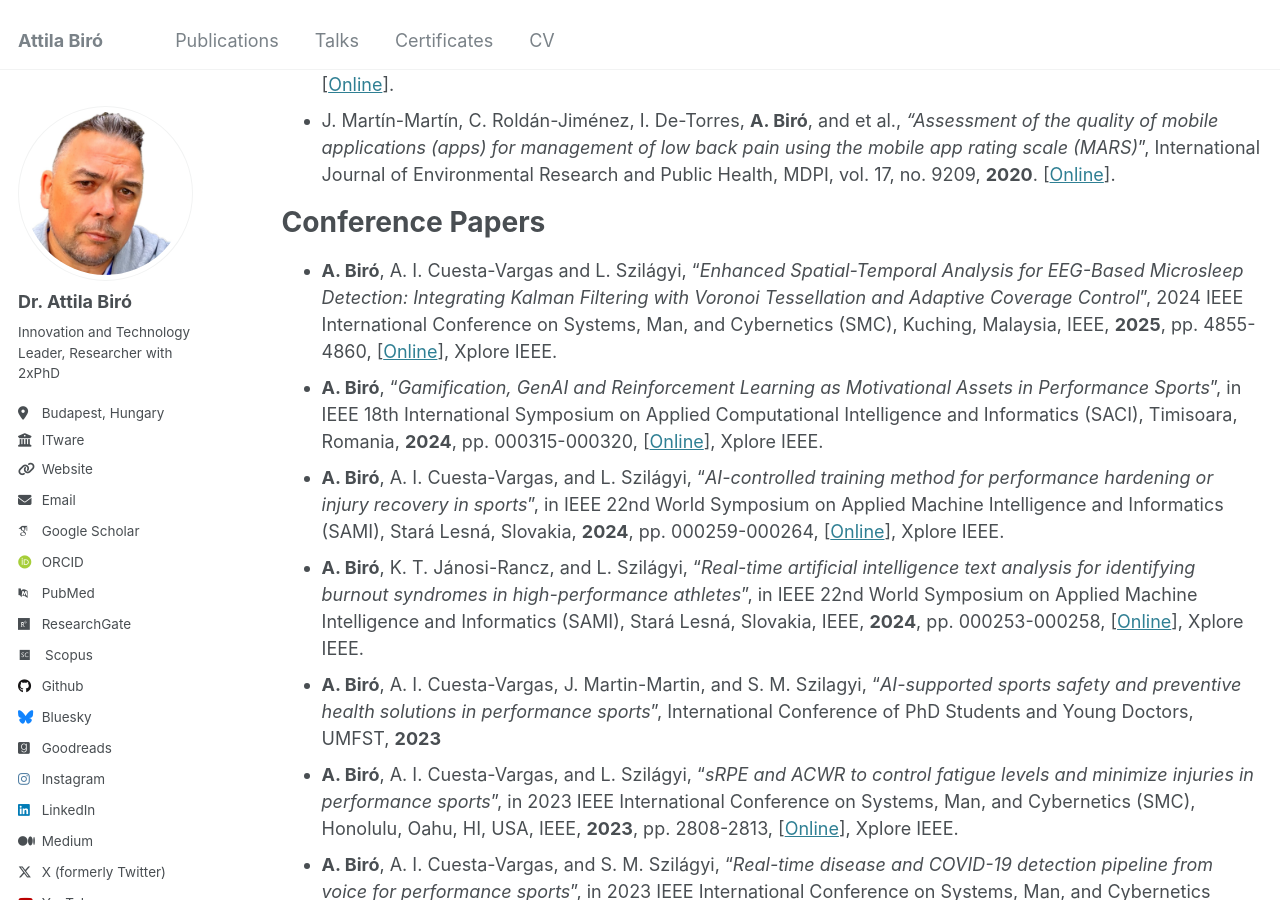
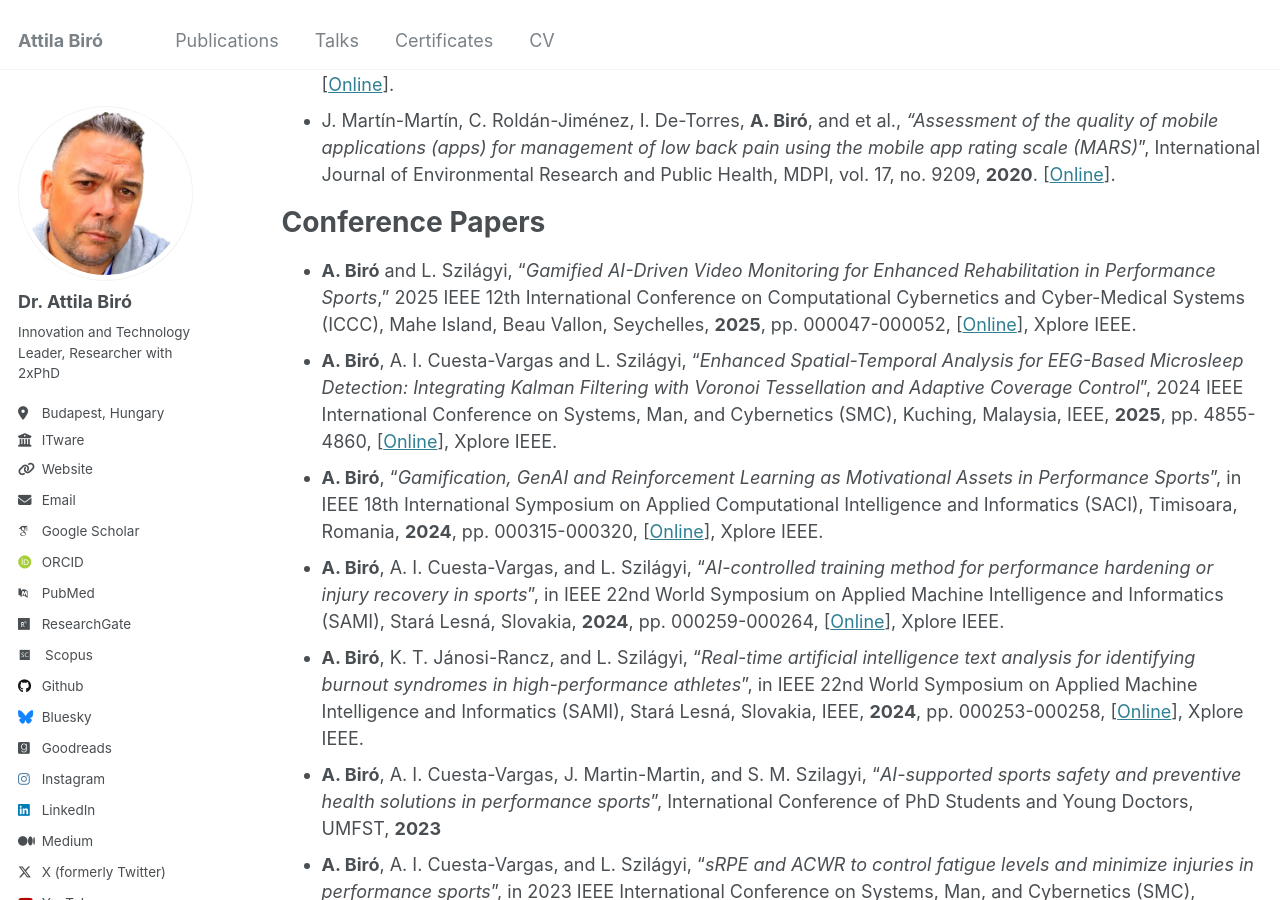
Before and after one commit to biroka/biroka.github.io, a Jekyll site: the page built from _pages/publications.md, in a window 1280 px wide and 900 px high, scrolled down 1206 px. Built offline with Jekyll 4.4.1, drawn with Linux system fonts in a browser that asks for light colours; some web fonts are replaced.

Commit message:
Update publications.md

```diff
--- a/_pages/publications.md
+++ b/_pages/publications.md
@@ -34,6 +34,7 @@ Journal Articles
 
 Conference Papers
 ======
+* **A. Biró** and L. Szilágyi, "_Gamified AI-Driven Video Monitoring for Enhanced Rehabilitation in Performance Sports_," 2025 IEEE 12th International Conference on Computational Cybernetics and Cyber-Medical Systems (ICCC), Mahe Island, Beau Vallon, Seychelles, **2025**, pp. 000047-000052, [<a target="_new" href="https://doi.org/10.1109/ICCC64928.2025.10999140">Online</a>], Xplore IEEE.
 * **A. Biró**, A. I. Cuesta-Vargas and L. Szilágyi, "_Enhanced Spatial-Temporal Analysis for EEG-Based Microsleep Detection: Integrating Kalman Filtering with Voronoi Tessellation and Adaptive Coverage Control_", 2024 IEEE International Conference on Systems, Man, and Cybernetics (SMC), Kuching, Malaysia, IEEE, **2025**, pp. 4855-4860, [<a target="_new" href="https://doi.org/10.1109/SMC54092.2024.10831505">Online</a>], Xplore IEEE.
 * **A. Biró**, "_Gamification, GenAI and Reinforcement Learning as Motivational Assets in Performance Sports_", in IEEE 18th International Symposium on Applied Computational Intelligence and Informatics (SACI), Timisoara, Romania, **2024**,  pp. 000315-000320, [<a target="_new" href="https://doi.org/10.1109/SACI60582.2024.10619802">Online</a>], Xplore IEEE.
 * **A. Biró**, A. I. Cuesta-Vargas, and L. Szilágyi, “_AI-controlled training method for performance hardening or injury recovery in sports_”, in IEEE 22nd World Symposium on Applied Machine Intelligence and Informatics (SAMI), Stará Lesná, Slovakia, **2024**, pp. 000259-000264, [<a target="_new" href="https://doi.org/10.1109/SAMI60510.2024.10432911">Online</a>], Xplore IEEE.
```
